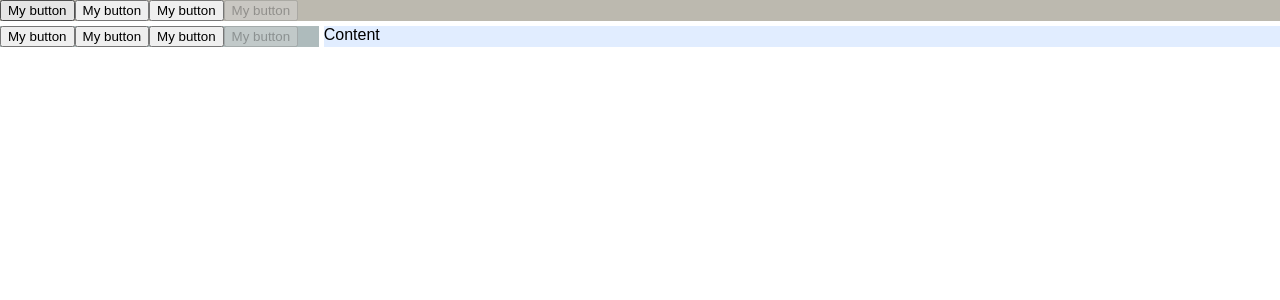
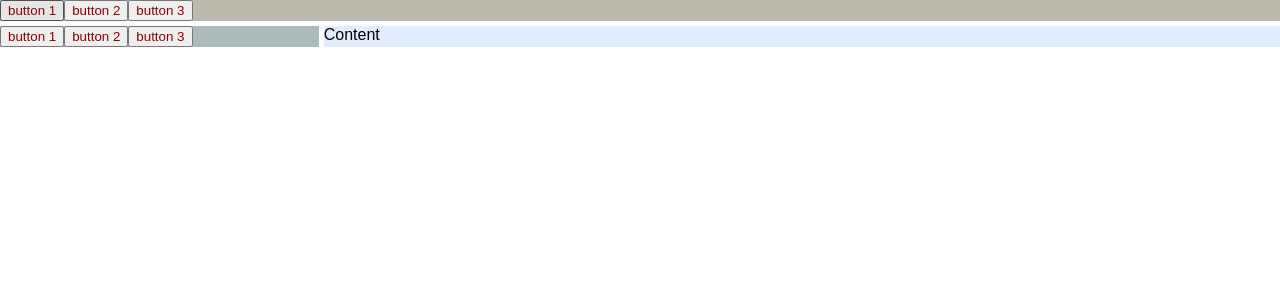
Before and after one commit to ematesanz/redux-workshop, a React (Create React App) app: page / in a window 1280 px wide. Shown: the top 300 px of the page. Built offline with nearby package versions, Linux system fonts and the light colour scheme.

Commit message:
new properties added

```diff
--- a/src/Components/Button/Button.css
+++ b/src/Components/Button/Button.css
@@ -0,0 +1,3 @@
+.button--active {
+    color: darkred;
+}
--- a/src/Components/Button/index.js
+++ b/src/Components/Button/index.js
@@ -1,5 +1,13 @@
 import React from 'react';
+import './Button.css';
 
-const Button = (props) => <button disabled={props.disabled}>My button</button>;
+const Button = ({active, onClick, children}) => {
+    let className = 'button';
+    if (active) {
+        className = `${className} ${className}--active`;
+    }
+
+    return <button className={className} onClick={onClick}>{children}</button>;
+}
 
 export default Button;
--- a/src/Components/Header/index.js
+++ b/src/Components/Header/index.js
@@ -1,13 +1,14 @@
 import React from 'react';
 import Menu from '../Menu';
 
-const Header = props => {
-    return (
-        <header className="header">
-            <Menu orientation="horizontal"/>
-        </header>
+import buttonsData from '../../buttonsData';
 
-    )
-}
+const handleClick = () => console.log('Click Header');
+
+const Header = () => (
+    <header className="header">
+        <Menu buttonContents={buttonsData} onButtonClick={handleClick}/>
+    </header>
+);
 
 export default Header;
--- a/src/Components/Menu/index.js
+++ b/src/Components/Menu/index.js
@@ -1,9 +1,9 @@
 import React from 'react';
 import Button from '../Button';
 
-const Menu = (props) => {
-    let className = 'Menu';
-    if (props.isVertical) {
+const Menu = ({isVertical, buttonContents, onButtonClick, activeIndexButton}) => {
+    let className = 'menu';
+    if (isVertical) {
         className = `${className} ${className}--vertical`;
     } else {
         className = `${className} ${className}--horizontal`;
@@ -11,10 +11,7 @@ const Menu = (props) => {
 
     return (
         <div className={className}>
-            <Button/>
-            <Button/>
-            <Button/>
-            <Button disabled/>
+            { buttonContents.map((btn, id)=> <Button key={id} onClick={onButtonClick} active> {btn} </Button>)}
         </div>
     )
 };
--- a/src/Components/Sidebar/index.js
+++ b/src/Components/Sidebar/index.js
@@ -1,9 +1,13 @@
 import React from 'react';
 import Menu from '../Menu';
 
+import buttonsData from '../../buttonsData';
+
+const handleClick = () => console.log('Click Sidebar');
+
 const Sidebar = () => (
     <div className="sidebar">
-        <Menu isVertical />
+        <Menu isVertical  buttonContents={buttonsData} onButtonClick={handleClick}/>
     </div>
 );
 
--- /dev/null
+++ b/src/buttonsData.js
@@ -0,0 +1,3 @@
+const buttonsData = ['button 1', 'button 2', 'button 3'];
+
+export default buttonsData;
```
